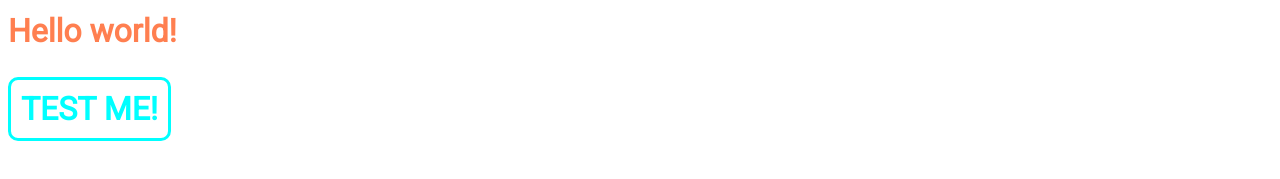
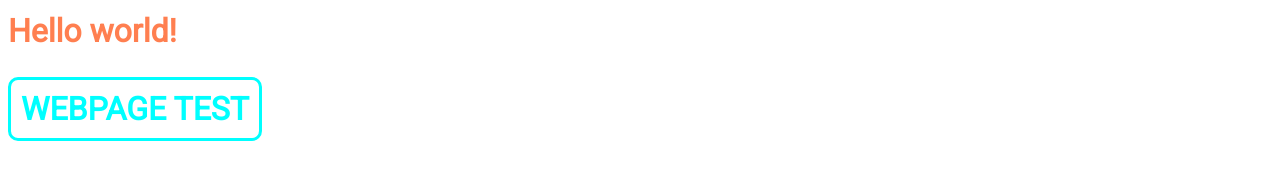
Before and after one commit to biquando/biquando.github.io, a plain HTML site: page index.html in a window 1280 px wide. Shown: the part 59-238 px from the top of the page. Drawn offline with Linux system fonts and the light colour scheme.

Commit message:
changed button to say WEBPAGE TEST

```diff
--- a/index.html
+++ b/index.html
@@ -16,7 +16,6 @@
     <meta name="theme-color" content="#ffffff">
 
 
-    <link href="https://fonts.googleapis.com/css?family=Ubuntu" rel="stylesheet">
     <link href="https://fonts.googleapis.com/css?family=Carter+One" rel="stylesheet">
     <link href="https://fonts.googleapis.com/css?family=Roboto" rel="stylesheet">
 
@@ -36,7 +35,7 @@
 
     <div id="container">
         <h1 id="welcome-message">Hello world!</h1>
-        <a id="test-link" href="testPage.html">Test me!</a>
+        <a id="test-link" href="testPage.html">Webpage test</a>
     </div>
     <p style="position"></p>
 
```
